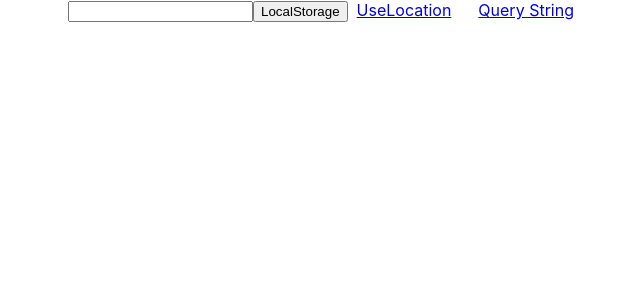
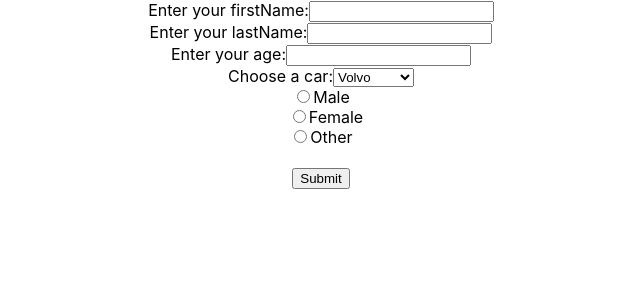
Before and after one commit to karanjot-Singh168/ReactPractice, a React (Create React App) app: page / in a window 1280 px wide. Shown: the top 300 px of the page, without its empty margins (319-959 px from the left). Built offline with nearby package versions, Linux system fonts and the light colour scheme.

Commit message:
handling form

```diff
--- a/src/components/first.jsx
+++ b/src/components/first.jsx
@@ -1,38 +1,176 @@
 import React, { useState } from "react";
-import { useHistory,Link} from "react-router-dom";
+import { useHistory, Link } from "react-router-dom";
 
 export const First = () => {
-  const [inputValue, setInputValue] = useState("");
+  // const [inputValue, setInputValue] = useState("");
+  // let history = useHistory();
+  // const navigation = () => {
+  //     if(inputValue){
+  //       localStorage.setItem("key", JSON.stringify(inputValue));
+  //     }
+
+  //   history.push("/second");
+  // };
+
+  // return (
+  //   <>
+  //     <input type="text" onChange={(e) => setInputValue(e.target.value)} />
+  //     <button onClick={() => navigation()}>LocalStorage</button>&nbsp;&nbsp;
+  //     <Link
+  //           to={{
+  //             pathname: "/second",
+  //             state: {value:inputValue}
+  //           }}
+  //         >
+  //           UseLocation
+  //           </Link>&nbsp;&nbsp;&nbsp;&nbsp;&nbsp;&nbsp;
+
+  //           <Link
+  //           to={{
+  //             pathname: "/second",
+  //             search: `?value=${inputValue}`,
+  //           }}
+  //         >
+  //           Query String
+  //           </Link>
+  //   </>
+  // );
   let history = useHistory();
-  const navigation = () => {
-      if(inputValue){
-        localStorage.setItem("key", JSON.stringify(inputValue));
-      }
+  const [inputs, setInputs] = useState({
+    fullName: {
+      firstName: "",
+      lastName: "",
+    },
+    age: null,
+    car: "",
+    gender: "",
+  });
 
+  const handleChange = (event) => {
+    const name = event.target.name;
+    const value = event.target.value;
+    // setInputs({
+    //   ...inputs,
+    //   [event.target.name]: event.target.value,
+    // });
+    if (name === "firstName") {
+      setInputs({
+        ...inputs,
+        fullName: {
+          ...inputs.fullName,
+          firstName: value,
+        },
+      });
+    }
+    if (name === "lastName") {
+      setInputs({
+        ...inputs,
+        fullName: {
+          ...inputs.fullName,
+          lastName: value,
+        },
+      });
+    }
+
+    if (name === "age") {
+      setInputs({
+        ...inputs,
+        age: value,
+      });
+    }
+
+    if (name === "car") {
+      setInputs({
+        ...inputs,
+        car: value,
+      });
+    }
+    if (name === "gender") {
+      setInputs({
+        ...inputs,
+        gender: value,
+      });
+    }
+  };
+
+  // setInputs((values) => ({ ...values, [name]: value }));
+
+  const handleSubmit = (event) => {
+    event.preventDefault();
+    console.log(inputs);
+    localStorage.setItem("form", JSON.stringify(inputs));
     history.push("/second");
   };
 
   return (
-    <>
-      <input type="text" onChange={(e) => setInputValue(e.target.value)} />
-      <button onClick={() => navigation()}>LocalStorage</button>&nbsp;&nbsp;
-      <Link
-            to={{
-              pathname: "/second",
-              state: {value:inputValue}
-            }}
-          >
-            UseLocation
-            </Link>&nbsp;&nbsp;&nbsp;&nbsp;&nbsp;&nbsp;
-
-            <Link
-            to={{
-              pathname: "/second",
-              search: `?value=${inputValue}`,
-            }}
-          >
-            Query String
-            </Link>
-    </>
+    <form onSubmit={handleSubmit}>
+      <label>
+        Enter your firstName:
+        <input
+          type="text"
+          name="firstName"
+          value={inputs.fullName.firstName || ""}
+          onChange={handleChange}
+        />
+      </label>
+      <br />
+      <label>
+        Enter your lastName:
+        <input
+          type="text"
+          name="lastName"
+          value={inputs.fullName.lastName || ""}
+          onChange={handleChange}
+        />
+      </label>
+      <br />
+      <label>
+        Enter your age:
+        <input
+          type="number"
+          name="age"
+          value={inputs.age || ""}
+          onChange={handleChange}
+        />
+      </label>
+      <br />
+      <label>Choose a car:</label>
+      <select name="car" value={inputs.car || ""} onChange={handleChange}>
+        <option value="volvo">Volvo</option>
+        <option value="saab">Saab</option>
+        <option value="mercedes">Mercedes</option>
+        <option value="audi">Audi</option>
+      </select>
+      <br />
+      <input
+        type="radio"
+        name="gender"
+        value="male"
+        onChange={handleChange}
+        checked={inputs.gender === "male"}
+      />
+       <label>Male</label>
+      <br /> {" "}
+      <input
+        type="radio"
+        name="gender"
+        value="female"
+        onChange={handleChange}
+        checked={inputs.gender === "female"}
+      />
+       <label>Female</label>
+      <br />
+      <input
+        type="radio"
+        name="gender"
+        value="other"
+        onChange={handleChange}
+        checked={inputs.gender === "other"}
+      />
+       <label>Other</label>
+      <br />
+      <br />
+      <input type="submit" />
+    </form>
   );
 };
--- a/src/components/second.jsx
+++ b/src/components/second.jsx
@@ -1,32 +1,121 @@
 import React, { useEffect, useState } from "react";
-import { useHistory,useLocation } from "react-router-dom";
+import { useHistory, useLocation } from "react-router-dom";
 
 export const Second = () => {
-  const [text, SetText] = useState();
-  let location = useLocation();
-console.log(location)
+  const [inputs, setInputs] = useState({
+    fullName: {
+      firstName: "",
+      lastName: "",
+    },
+    age: null,
+    car: "",
+    gender: "",
+  });
 
   useEffect(() => {
-    if (localStorage.getItem("key")) {
-       SetText(localStorage.getItem("key"));
-    }
-    if(location.state && location.state.value){
-      SetText(location.state.value)
-    }
-    if(location.search){
-      SetText(location.search.split("=")[1])
+    if (localStorage.getItem("form")) {
+      setInputs({ ...JSON.parse(localStorage.getItem("form")) });
     }
   }, []);
+  //   const [text, SetText] = useState();
+  //   let location = useLocation();
+  // console.log(location)
 
+  //   useEffect(() => {
+  //     if (localStorage.getItem("key")) {
+  //        SetText(localStorage.getItem("key"));
+  //     }
+  //     if(location.state && location.state.value){
+  //       SetText(location.state.value)
+  //     }
+  //     if(location.search){
+  //       SetText(location.search.split("=")[1])
+  //     }
+  //   }, []);
+
+  //   let history = useHistory();
+
+  //   const navigateBack=()=>{
+  //     history.push("/");
+  //     localStorage.removeItem("key")
+  //   }
+  // return (
+  //   <>
+  //     {text && <div>{text}</div> }
+  //     <button onClick={() => navigateBack()}>Back</button>
+  //   </>
+  // );
   let history = useHistory();
+  const navigateBack = () => {
+    history.push("/");
+    localStorage.removeItem("form");
+  };
 
-  const navigateBack=()=>{
-    history.push("/");
-    localStorage.removeItem("key")
-  }
   return (
     <>
-      {text && <div>{text}</div> }
+      <form>
+        <label>
+          firstName:
+          <input
+            type="text"
+            name="firstName"
+            readOnly
+            value={inputs.fullName.firstName || ""}
+          />
+        </label>
+        <br />
+        <label>
+          lastName:
+          <input
+            type="text"
+            name="lastName"
+            readOnly
+            value={inputs.fullName.lastName || ""}
+          />
+        </label>
+        <br />
+        <label>
+          age:
+          <input type="number" name="age" readOnly value={inputs.age || ""} />
+        </label>
+        <br />
+        <label>Choose a car:</label>
+        <select name="car" readOnly value={inputs.car || ""}>
+          <option value="volvo">Volvo</option>
+          <option value="saab">Saab</option>
+          <option value="mercedes">Mercedes</option>
+          <option value="audi">Audi</option>
+        </select>
+        <br />
+        <input
+          type="radio"
+          name="gender"
+          value="male"
+          readOnly
+          checked={inputs.gender === "male"}
+        />
+         <label>Male</label>
+        <br /> {" "}
+        <input
+          type="radio"
+          name="gender"
+          value="female"
+          readOnly
+          checked={inputs.gender === "female"}
+        />
+         <label>Female</label>
+        <br />
+        <input
+          type="radio"
+          name="gender"
+          value="other"
+          readOnly
+          checked={inputs.gender === "other"}
+        />
+         <label>Other</label>
+        <br />
+        <br />
+      </form>
       <button onClick={() => navigateBack()}>Back</button>
     </>
   );
```
